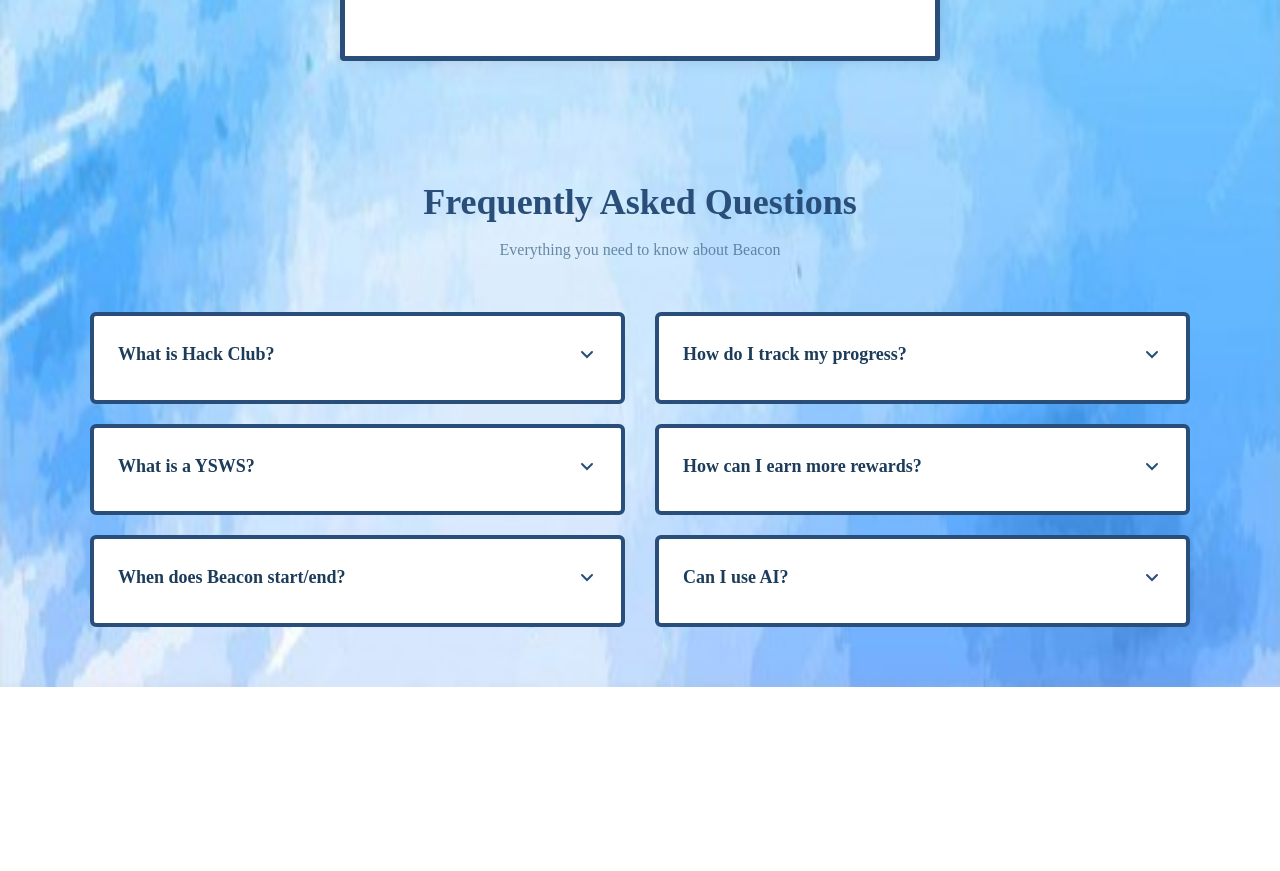
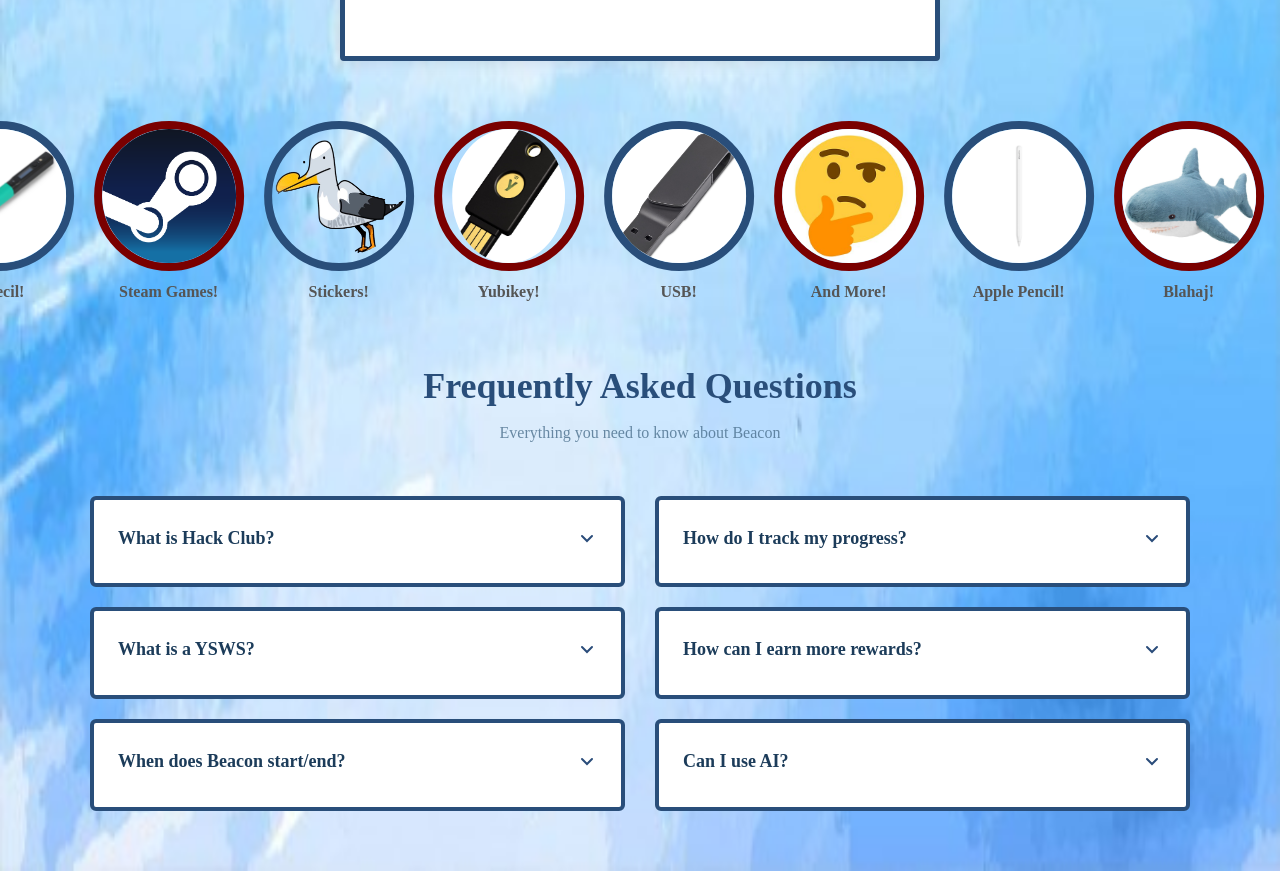
Before and after one commit to shreya-0718/beacon, a React (Vite) app: page / in a window 1280 px wide. Shown: the part 1800-2671 px from the top of the page. Before the commit the page ends 2487 px from the top, so only its background shows below. Built offline with nearby package versions, Linux system fonts and the light colour scheme; a web font is replaced by a local one.

Commit message:
added prize carousel :hah

```diff
--- a/src/pages/Home.jsx
+++ b/src/pages/Home.jsx
@@ -5,6 +5,7 @@
 import KeeperSailorSection from '../components/KeeperSailorSection';
 import MapSection from '../components/MapSection';
 import FAQSection from '../components/FAQSection';
+import PrizeCarousel from "../components/PrizeCarousel";
 
 function Home() {
   console.log('Home component rendering');
@@ -18,6 +19,7 @@
       <Hero />
       <KeeperSailorSection onPathSelect={setSelectedPath} />
       <MapSection selectedPath={selectedPath}/>
+      <PrizeCarousel/>
       <FAQSection/>
     </div>
   );
```
